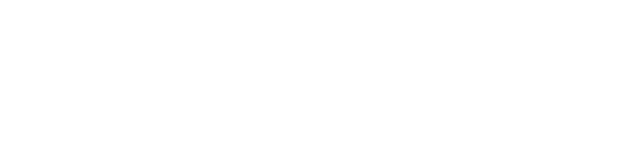
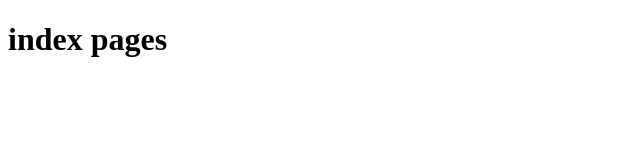
Before and after one commit to abhishek-naphade/gitPracticeAbhi, a plain HTML site: page index.html in a window 1280 px wide. Shown: the whole page, without its empty margins (0-640 px from the left). Drawn offline with Linux system fonts and the light colour scheme.

Commit message:
next commit index.html

```diff
--- a/index.html
+++ b/index.html
@@ -6,6 +6,6 @@
     <title>index</title>
 </head>
 <body>
-
+    <h1>index pages</h1>
 </body>
 </html>
```
